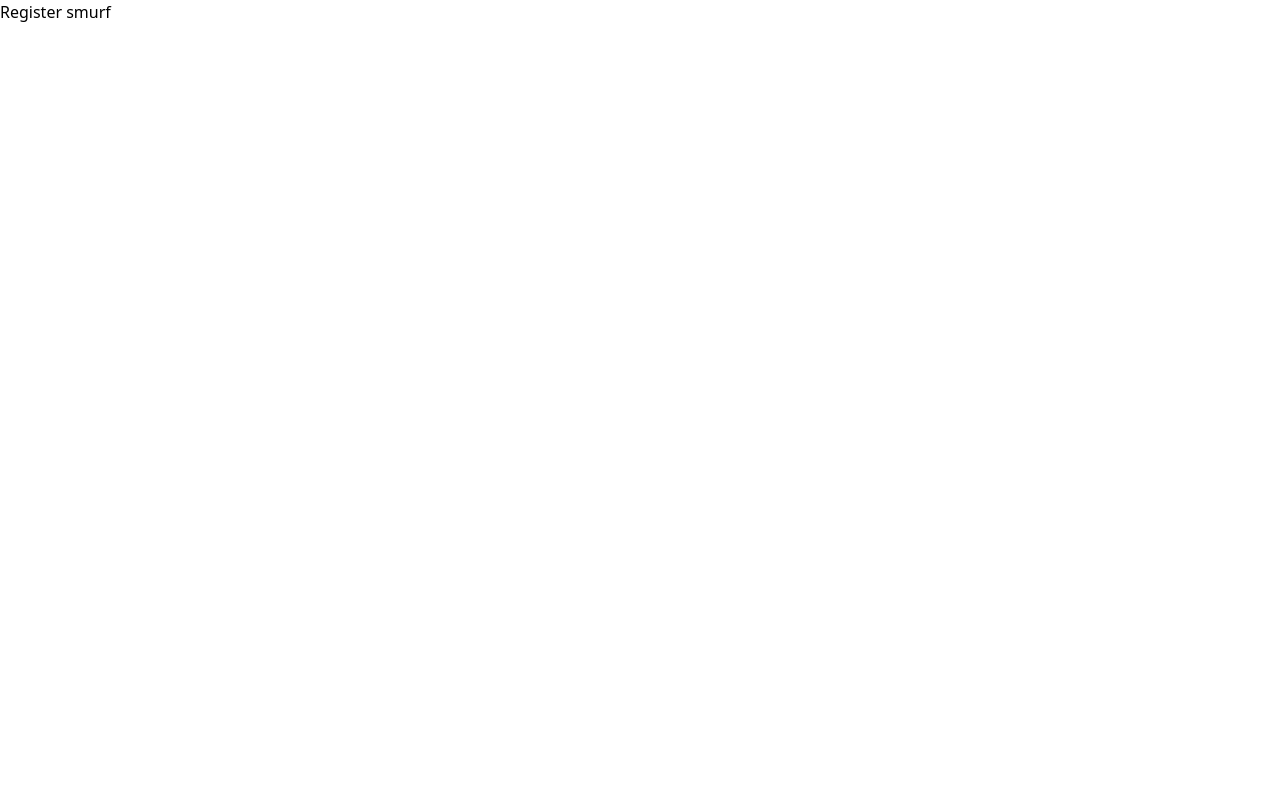
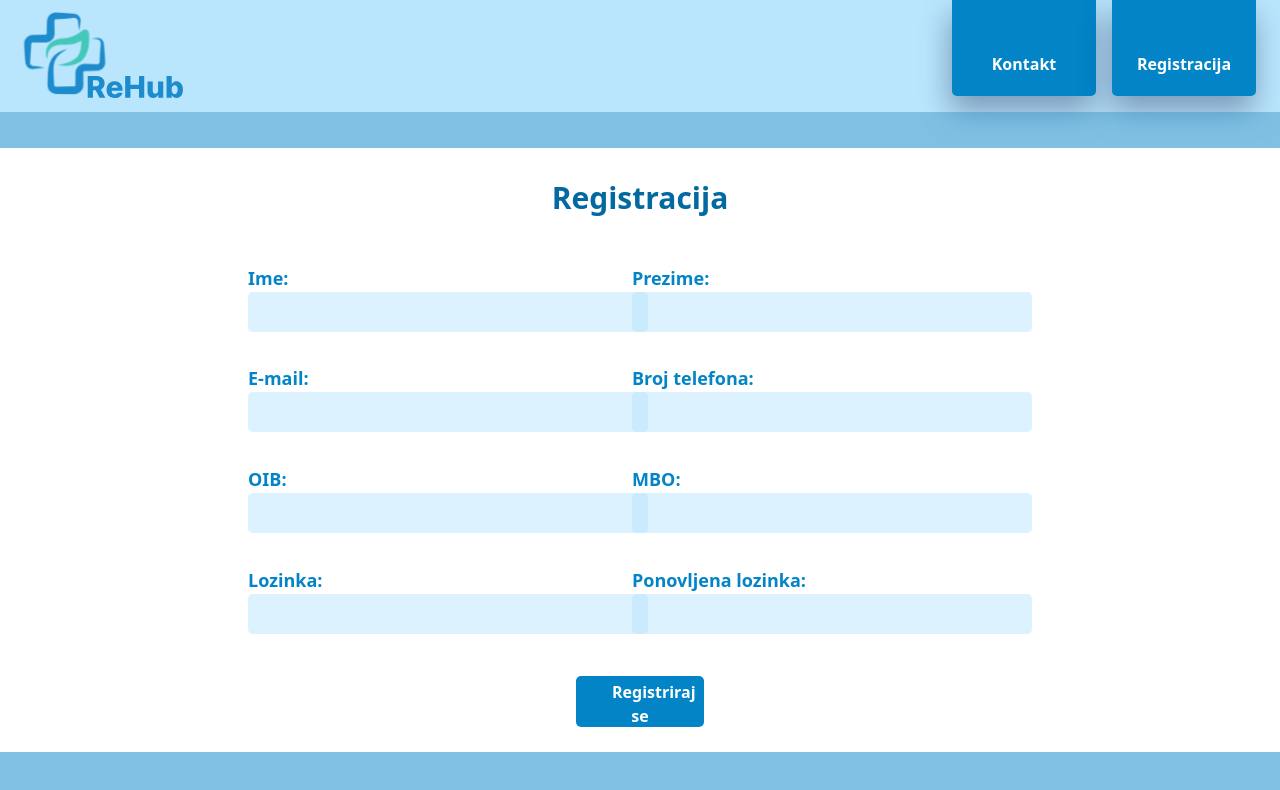
Before and after one commit to 7smurfs/rehub-frontend, a React (Create React App) app: page /register in a window 1280 px wide. Shown: the top 790 px of the page. Built offline with nearby package versions, Linux system fonts and the light colour scheme; no server answers.

Commit message:
Make register page
Created the layout for the register page, added it to the route in App.js

```diff
--- a/src/App.js
+++ b/src/App.js
@@ -5,6 +5,7 @@ import React from 'react';
 import { BrowserRouter as Router, Route, Routes } from 'react-router-dom';
 import { AuthProvider } from './auth/AuthProvider';
 import Dashboard from './pages/Dashboard';
+import Register from "./pages/Register";
 
 
 function App() {
@@ -17,7 +18,7 @@ function App() {
           <Route path="/login" element={<Login />} />
           <Route path="/about" element={<>About smurf</>} />
           <Route path="/dashboard" element={<Dashboard />} />
-          <Route path="/register" element={<>Register smurf</>} />
+          <Route path="/register" element={<Register />} />
         </Routes>
       </AuthProvider>
     </Router>
--- a/src/components/LoginForm.jsx
+++ b/src/components/LoginForm.jsx
@@ -53,6 +53,6 @@ function LoginForm() {
             </div>
         </div>
     );
-};
+}
 
 export default LoginForm;
--- /dev/null
+++ b/src/pages/Register.jsx
@@ -0,0 +1,64 @@
+import React from 'react';
+import PageLayout from "../components/PageLayout";
+import Header from "../components/Header";
+import Footer from "../components/Footer";
+
+function Register() {
+    return(
+        <PageLayout>
+            <Header />
+            <div className="flex h-screen w-screen">
+                <div className="grid grid-cols-2 grid-rows-6 gap-0 w-screen justify-items-center pl-64 pr-64">
+                    <span className="text-sky-700 font-bold text-3xl col-span-2 justify-self-center self-center">Registracija</span>
+                    <div className="col-span-1">
+                        <label className="font-bold text-sky-600 text-lg mt-[15px] self-start block">Ime:</label>
+                        <input type="text" name="name" id="name" className="w-[400px] h-[40px] bg-sky-200 opacity-50 mb-[2px] rounded-[5px] p-2" />
+                    </div>
+
+                    <div className="col-span-1">
+                        <label className="font-bold text-sky-600 text-lg mt-[15px] self-start block">Prezime:</label>
+                        <input type="text" name="surname" id="surname" className="w-[400px] h-[40px] bg-sky-200 opacity-50 mb-[2px] rounded-[5px] p-2" />
+                    </div>
+
+                    <div className="col-span-1">
+                        <label className="font-bold text-sky-600 text-lg mt-[15px] self-start block">E-mail:</label>
+                        <input type="text" name="email" id="email" className="w-[400px] h-[40px] bg-sky-200 opacity-50 mb-[2px] rounded-[5px] p-2" />
+                    </div>
+
+                    <div className="col-span-1">
+                        <label className="font-bold text-sky-600 text-lg mt-[15px] self-start block">Broj telefona:</label>
+                        <input type="text" name="phone_number" id="phone_number" className="w-[400px] h-[40px] bg-sky-200 opacity-50 mb-[2px] rounded-[5px] p-2"/>
+                    </div>
+
+                    <div className="col-span-1">
+                        <label className="font-bold text-sky-600 text-lg mt-[15px] self-start block">OIB:</label>
+                        <input type="text" name="oib" id="oib" className="w-[400px] h-[40px] bg-sky-200 opacity-50 mb-[2px] rounded-[5px] p-2" />
+                    </div>
+
+                    <div className="col-span-1">
+                        <label className="font-bold text-sky-600 text-lg mt-[15px] self-start block">MBO:</label>
+                        <input type="text" name="mbo" id="mbo" className="w-[400px] h-[40px] bg-sky-200 opacity-50 mb-[2px] rounded-[5px] p-2" />
+                    </div>
+
+                    <div className="col-span-1">
+                        <label className="font-bold text-sky-600 text-lg mt-[15px] self-start block">Lozinka:</label>
+                        <input type="password" name="pass" id="pass" className="w-[400px] h-[40px] bg-sky-200 opacity-50 mb-[2px] rounded-[5px] p-2" />
+                    </div>
+
+                    <div className="col-span-1">
+                        <label className="font-bold text-sky-600 text-lg mt-[15px] self-start block">Ponovljena lozinka:</label>
+                        <input type="password" name="pass_repeat" id="pass_repeat" className="w-[400px] h-[40px] bg-sky-200 opacity-50 mb-[2px] rounded-[5px] p-2" />
+                    </div>
+
+                    <button className="bg-sky-600 text-white font-semibold pl-9 pr-9 pt-1 pb-1 w-1/6 h-2/4 justify-self-center self-center rounded-[5px] col-span-2">Registriraj se</button>
+                </div>
+
+
+
+            </div>
+            <Footer />
+        </PageLayout>
+    );
+}
+
+export default Register;
```
